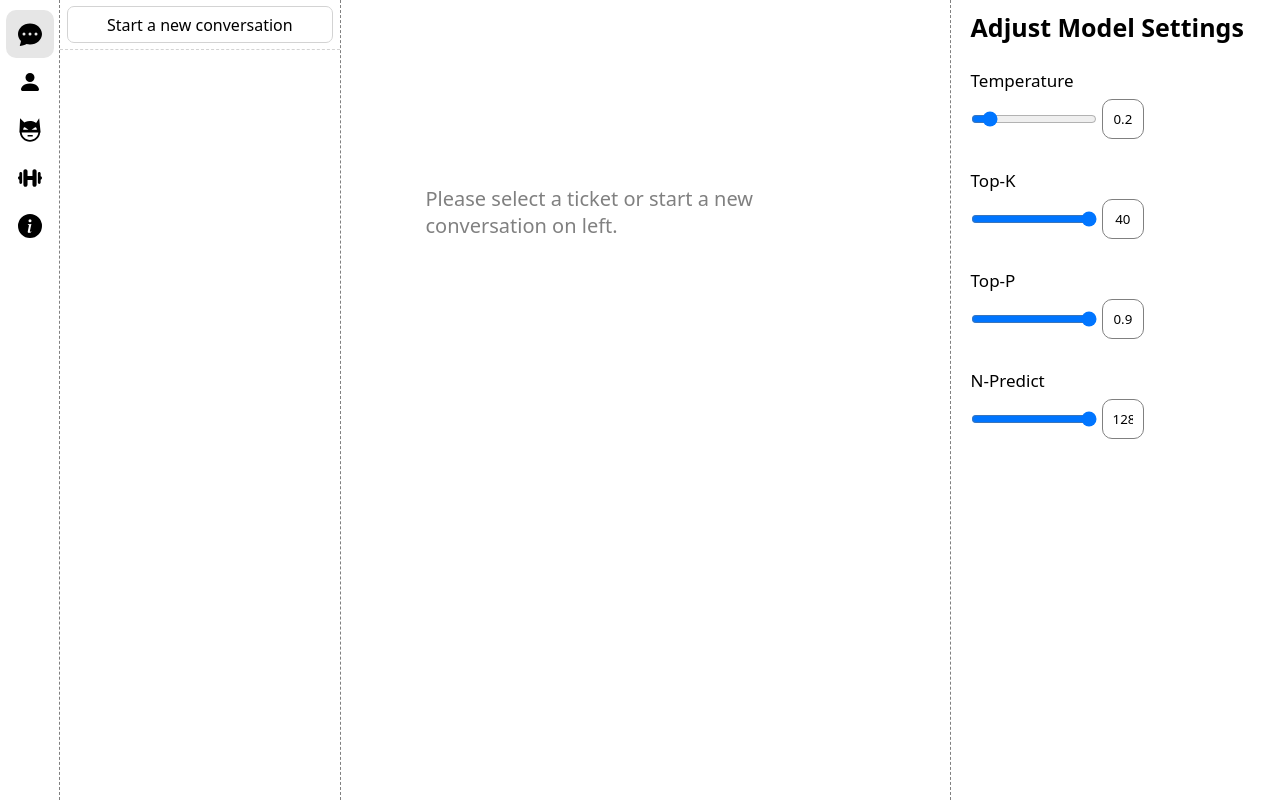
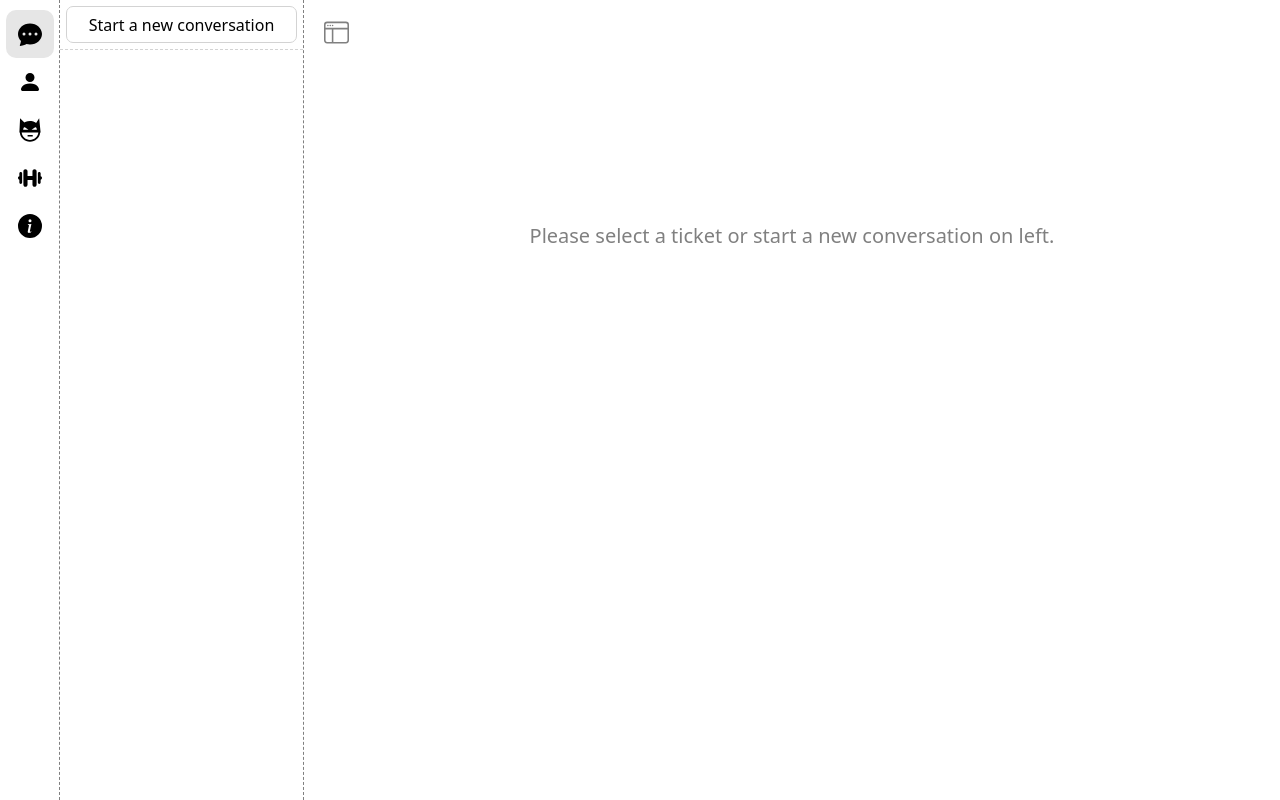
Before and after one commit to SkywardAI/frontend-js, a website with bundled scripts: page index.html in a window 1280 px wide. Built offline with nearby package versions, Linux system fonts and the light colour scheme; files whose address does not match are found by name.

Commit message:
updated chat page style
Signed-off-by: cbh778899 <cbh778899@outlook.com>

```diff
--- a/components/chat-page/chatMain.js
+++ b/components/chat-page/chatMain.js
@@ -1,5 +1,6 @@
 import useConversation from "../../global/useConversation.js";
 import request from "../../tools/request.js";
+import getSVG from "../../tools/svgs.js";
 
 let conversation = {}, main_elem;
 
@@ -15,19 +16,25 @@ const {
     buildForm();
 })
 
-export default function createChatMain(main) {
+export default function createChatMain(main, toggleExpand) {
     main.insertAdjacentHTML('beforeend', `
-    <div id='chat-main'>
-        <div id='conversation-main'>
-            <div class='greeting'>
-                Please select a ticket or start a new conversation on left.
+    <div class='chat-outer-main'>
+        <div id='toggle-sidebar-expand' class='clickable'>
+            ${getSVG('window-sidebar')}
+        </div>
+        <div id='chat-main'>
+            <div id='conversation-main'>
+                <div class='greeting'>
+                    Please select a ticket or start a new conversation on left.
+                </div>
             </div>
+            <form id='submit-chat' autocomplete="off"></form>
         </div>
-        <form id='submit-chat' autocomplete="off"></form>
     </div>`)
 
     document.getElementById('submit-chat').onsubmit=submitContent;
     main_elem = document.getElementById('conversation-main');
+    document.getElementById('toggle-sidebar-expand').onclick = toggleExpand;
 
     if(componentReMount() && conversation.id) {
         updateConversation();
@@ -42,7 +49,7 @@ function buildForm() {
     <input type='text' name='send-content' placeholder='Ask anything here!'>
     <div class='send'>
         <input type='submit' class='submit-btn clickable'>
-        <img class='submit-icon' src='/medias/send.svg'>
+        ${getSVG('send', 'submit-icon')}
     </div>`;
 }
 
@@ -141,9 +148,9 @@ function createBlock(type, msg = '') {
 
     if(type === 'in') {
         message.innerHTML = `
-        <img class='dot-animation dot-1' src='/medias/circle-fill.svg'>
-        <img class='dot-animation dot-2' src='/medias/circle-fill.svg'>
-        <img class='dot-animation dot-3' src='/medias/circle-fill.svg'>`
+        ${getSVG('circle-fill', 'dot-animation dot-1')}
+        ${getSVG('circle-fill', 'dot-animation dot-2')}
+        ${getSVG('circle-fill', 'dot-animation dot-3')}`
 
         block.insertAdjacentHTML("afterbegin", `<img class='avatar' src='/medias/SkywardAI.png'>`)
     }
--- a/components/chat-page/index.js
+++ b/components/chat-page/index.js
@@ -1,18 +1,22 @@
 import createChatMain from "./chatMain.js";
 import createChatHistory from "./history.js";
-import createModelSettings from "./modelSettings.js";
+// import createModelSettings from "./modelSettings.js";
 
 export default function createChatPage() {
     const chatPage = document.createElement('div');
-    chatPage.id = 'chat-page'
+    chatPage.id = 'chat-page';
+    chatPage.className = 'sidebar-expanded';
+    document.getElementById('main').appendChild(chatPage);
 
-    document.getElementById('main').appendChild(chatPage);
+    function toggleExpand() {
+        chatPage.classList.toggle('sidebar-expanded');
+    }
 
     const dismount_components = []
 
-    dismount_components.push(createChatHistory(chatPage));
-    dismount_components.push(createChatMain(chatPage));
-    dismount_components.push(createModelSettings(chatPage));
+    dismount_components.push(createChatHistory(chatPage, toggleExpand));
+    dismount_components.push(createChatMain(chatPage, toggleExpand));
+    // dismount_components.push(createModelSettings(chatPage));
 
     return () => {
         dismount_components.forEach(e=>e());
--- a/styles/chat_page.css
+++ b/styles/chat_page.css
@@ -1,8 +1,6 @@
 #chat-page {
-
-    --history-width: 23%;
-    --main-width: 50%;
-    --settings-width: 27%;
+    --history-width: 20%;
+    --chat-main-width: calc(100% - var(--history-width));
 
     width: 100%;
     height: 100%;
@@ -30,6 +28,13 @@
     left: 0;
     top: 0;
     overflow: auto;
+    transform: scaleX(0);
+    transition-duration: .5s;
+    transform-origin: left center;
+}
+
+#chat-page.sidebar-expanded #chat-history {
+    transform: scaleX(1);
 }
 
 #chat-page #chat-history .new-conversation {
@@ -102,25 +107,64 @@
 
 =====================================================
 */
+.chat-outer-main {
+    width: 100%;
+    height: 100%;
+    position: absolute;
+    top: 0;
+    right: 0;
+    transition-duration: .5s;
+    transform-origin: left center;
+}
+#chat-page.sidebar-expanded .chat-outer-main {
+    width: var(--chat-main-width);
+}
+
+.chat-outer-main #toggle-sidebar-expand {
+    --sidebar-expand-icon-size: 25px;
+    --sidebar-expand-icon-margin: 20px;
+
+    color: gray;
+    width: var(--sidebar-expand-icon-size);
+    height: var(--sidebar-expand-icon-size);
+    position: absolute;
+    top: var(--sidebar-expand-icon-margin);
+    left: var(--sidebar-expand-icon-margin);
+}
+
+.chat-outer-main #toggle-sidebar-expand svg {
+    width: 100%;
+    height: 100%;
+}
+
 #chat-main {
     --send-section-size: 50px;
     --leave-bottom: 15px;
+
+    --main-width: 60%;
+    --top-bottom-padding: 20px;
+    --conversation-main-side-padding: 30px;
 
     width: var(--main-width);
     height: 100%;
     position: absolute;
     top: 0;
-    left: var(--history-width);
-    border-right: 1px dashed gray;
+    left: calc((100% - var(--main-width)) / 2);
+    padding-top: var(--top-bottom-padding);
+    transition-duration: .5s
+}
+
+#chat-page.sidebar-expanded #chat-main {
+    --main-width: 75%;
 }
 
 #conversation-main {
     position: absolute;
     width: 100%;
-    height: calc(100% - var(--send-section-size) - var(--leave-bottom) - 10px);
+    height: calc(100% - var(--send-section-size) - var(--leave-bottom) - (var(--top-bottom-padding) * 2));
     overflow-y: auto;
     overflow-x: hidden;
-    padding: 20px 30px;
+    padding: 0px var(--conversation-main-side-padding);
 }
 
 #conversation-main .greeting {
@@ -187,6 +231,7 @@
     animation: dot-animation 1.2s linear infinite;
     width: 10px;
     margin: 5px;
+    display: inline-block;
 }
 
 #conversation-main .conversation-block.sender-in .message .dot-animation.dot-2 {
@@ -198,14 +243,11 @@
 }
 
 #chat-page #chat-main #submit-chat {
-
-    --chat-input-width: 95%;
-
     position: absolute;
-    width: var(--chat-input-width);
+    width: calc(100% - var(--conversation-main-side-padding));
     height: var(--send-section-size);
     bottom: var(--leave-bottom);
-    left: calc((100% - var(--chat-input-width)) / 2);
+    left: var(--conversation-main-side-padding);
     overflow: hidden;
 }
 
```
